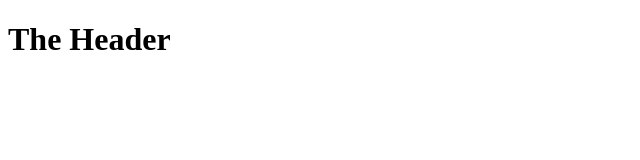
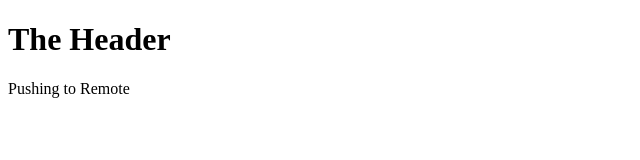
Before and after one commit to HighRiseOriginApex/myFirstRepo, a plain HTML site: page index.html in a window 1280 px wide. Shown: the whole page, without its empty margins (0-640 px from the left). Drawn offline with Linux system fonts and the light colour scheme.

Commit message:
pushing to repo

```diff
--- a/index.html
+++ b/index.html
@@ -8,5 +8,6 @@
 </head>
 <body>
     <h1>The Header</h1>
+    Pushing to Remote
 </body>
 </html>
```
